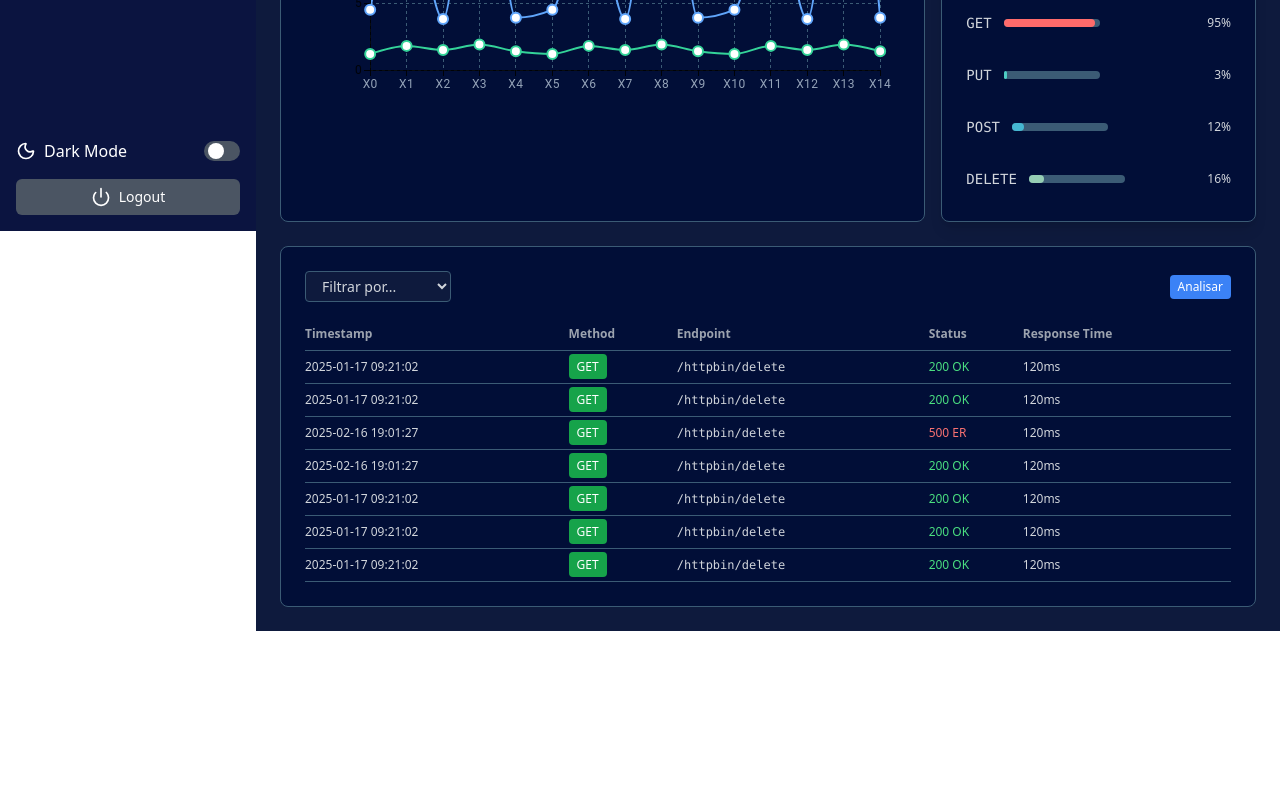
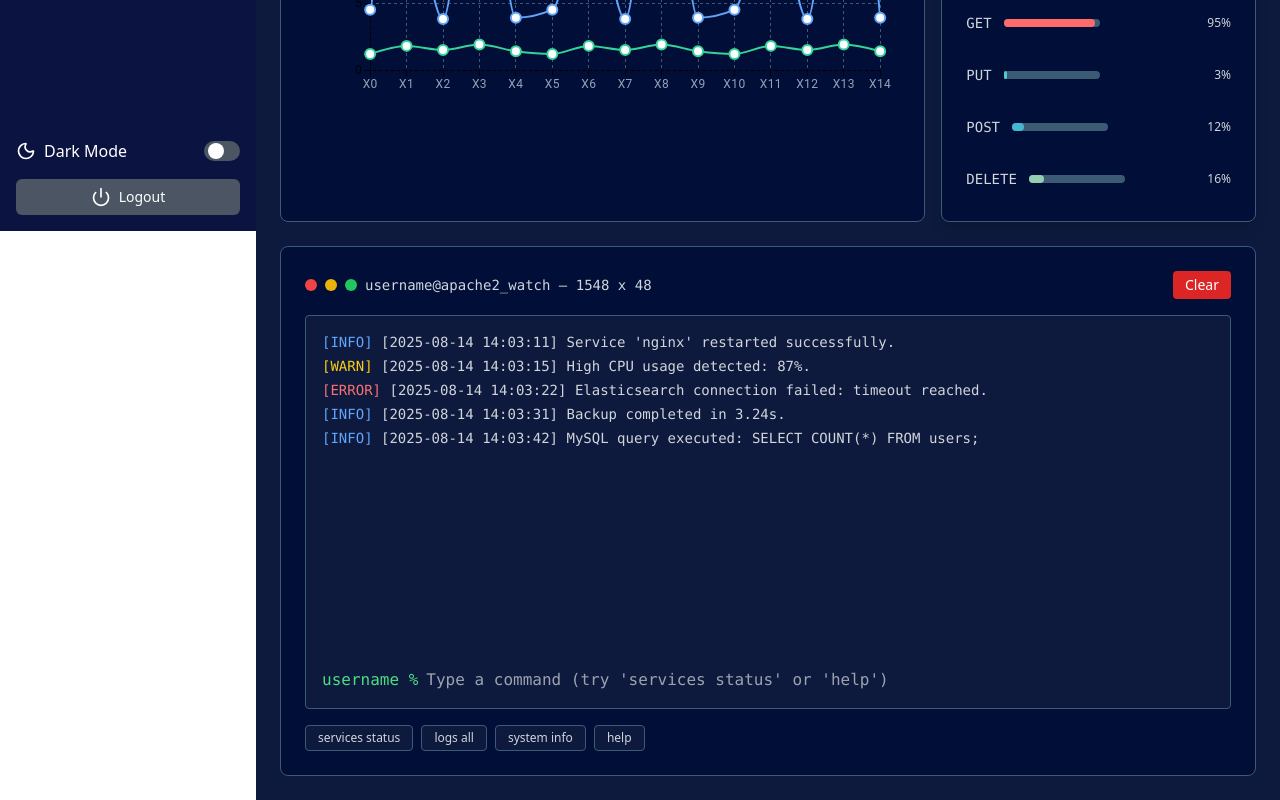
Before and after one commit to infrawatch9-lab/InfraWatch, a React (Vite) app: page /admin/dashboard_api in a window 1280 px wide. Shown: the part 569-1369 px from the top of the page. Before the commit the page ends 1200 px from the top, so only its background shows below. Built offline with nearby package versions, Linux system fonts and the light colour scheme.

Commit message:
Implement code changes to enhance functionality and improve performance

```diff
--- a/src/admin_pages/Dashboards/DashboardAPI.jsx
+++ b/src/admin_pages/Dashboards/DashboardAPI.jsx
@@ -13,6 +13,9 @@ export default function APIDashboard() {
   const [filteredLogs, setFilteredLogs] = useState([]);
   const [filterColumn, setFilterColumn] = useState('all');
   const [filterValue, setFilterValue] = useState('');
+  const [terminalCommand, setTerminalCommand] = useState('');
+  const [terminalOutput, setTerminalOutput] = useState([]);
+  const [terminalHistory, setTerminalHistory] = useState([]);
 
   // Simulated data - replace with real API calls
   useEffect(() => {
@@ -68,6 +71,16 @@ export default function APIDashboard() {
     setMethodData(methods);
     setApiLogs(logs);
     setFilteredLogs(logs);
+
+    // Terminal initial output
+    const initialTerminalOutput = [
+      { type: 'info', text: '[2025-08-14 14:03:11] [INFO] Service \'nginx\' restarted successfully.' },
+      { type: 'warn', text: '[2025-08-14 14:03:15] [WARN] High CPU usage detected: 87%.' },
+      { type: 'error', text: '[2025-08-14 14:03:22] [ERROR] Elasticsearch connection failed: timeout reached.' },
+      { type: 'info', text: '[2025-08-14 14:03:31] [INFO] Backup completed in 3.24s.' },
+      { type: 'info', text: '[2025-08-14 14:03:42] [INFO] MySQL query executed: SELECT COUNT(*) FROM users;' },
+    ];
+    setTerminalOutput(initialTerminalOutput);
   }, [timeFilter]);
 
   // Filtrar logs baseado no filtro selecionado
@@ -109,6 +122,84 @@ export default function APIDashboard() {
       case 'PUT': return 'bg-yellow-600';
       case 'DELETE': return 'bg-red-600';
       default: return 'bg-gray-600';
+    }
+  };
+
+  const handleTerminalCommand = (e) => {
+    if (e.key === 'Enter' && terminalCommand.trim()) {
+      const command = terminalCommand.trim();
+      const timestamp = new Date().toLocaleString();
+
+      // Add command to history
+      const newHistory = [...terminalHistory, command];
+      setTerminalHistory(newHistory);
+
+      // Add command to output
+      const commandOutput = { type: 'command', text: `username % ${command}` };
+
+      // Generate response based on command
+      let response = '';
+      switch (command.toLowerCase()) {
+        case 'services status':
+          response = `+-------------------------+----------+----------+----------+
+| name                    | port     | host     | status   |
++-------------------------+----------+----------+----------+
+| nginx                   | 80       | 127.0.0.1| active   |
+| mysql                   | 3306     | 127.0.0.1| active   |
+| redis                   | 6379     | 127.0.0.1| active   |
+| postgresql              | 5432     | 127.0.0.1| active   |
+| elasticsearch           | 9200     | 127.0.0.1| failed   |
+| docker                  | 2375     | 127.0.0.1| active   |
+| ftp                     | 21       | 127.0.0.1| inactive |
++-------------------------+----------+----------+----------+`;
+          break;
+        case 'logs all':
+          response = `[${timestamp}] [INFO] System monitoring active
+[${timestamp}] [WARN] Disk usage at 78%
+[${timestamp}] [INFO] API endpoint /health responded in 120ms`;
+          break;
+        case 'help':
+          response = `Available commands:
+- services status    Show all services status
+- logs all          Show recent logs
+- clear             Clear terminal
+- system info       Show system information
+- restart <service> Restart a service`;
+          break;
+        case 'clear':
+          setTerminalOutput([]);
+          setTerminalCommand('');
+          return;
+        case 'system info':
+          response = `System Information:
+OS: Ubuntu 20.04 LTS
+CPU: Intel i7-8700K @ 3.70GHz
+Memory: 16GB RAM (8.2GB used)
+Disk: 512GB SSD (389GB free)
+Uptime: 2 days, 14 hours, 23 minutes`;
+          break;
+        default:
+          if (command.startsWith('restart ')) {
+            const service = command.split(' ')[1];
+            response = `[${timestamp}] [INFO] Restarting service '${service}'...
+[${timestamp}] [INFO] Service '${service}' restarted successfully.`;
+          } else {
+            response = `bash: ${command}: command not found. Type 'help' for available commands.`;
+          }
+      }
+
+      const responseOutput = { type: 'output', text: response };
+
+      setTerminalOutput(prev => [...prev, commandOutput, responseOutput]);
+      setTerminalCommand('');
+
+      // Auto scroll to bottom
+      setTimeout(() => {
+        const terminal = document.getElementById('terminal-output');
+        if (terminal) {
+          terminal.scrollTop = terminal.scrollHeight;
+        }
+      }, 100);
     }
   };
 
@@ -386,88 +477,112 @@ export default function APIDashboard() {
           </div>
         </div>
 
-        {/* API Logs Table */}
+        {/* Interactive Terminal */}
         <div className="bg-[#010E37] rounded-lg p-6 mt-6 border border-[#3B5B75]">
           <div className="flex items-center justify-between mb-4">
-            <div className="flex items-center space-x-4">
-              {/* Dropdown para selecionar coluna */}
-              <select
-                className="bg-[#0E1A3D] border border-[#3B5B75] rounded px-3 py-1 text-sm text-gray-300"
-                value={filterColumn}
-                onChange={(e) => setFilterColumn(e.target.value)}
-              >
-                <option value="all">Filtrar por...</option>
-                <option value="method">Method</option>
-                <option value="endpoint">Endpoint</option>
-                <option value="status">Status</option>
-                <option value="timestamp">Timestamp</option>
-                <option value="responseTime">Response Time</option>
-              </select>
-
-              {/* Input para valor do filtro */}
-              {filterColumn !== 'all' && (
-                <input
-                  type="text"
-                  placeholder={`Filtrar por ${filterColumn}...`}
-                  className="bg-[#0E1A3D] border border-[#3B5B75] rounded px-3 py-1 text-sm text-gray-300 placeholder-gray-500"
-                  value={filterValue}
-                  onChange={(e) => setFilterValue(e.target.value)}
-                />
-              )}
-
-              {/* Botão para limpar filtros */}
-              {(filterColumn !== 'all' || filterValue !== '') && (
-                <button
-                  onClick={() => {
-                    setFilterColumn('all');
-                    setFilterValue('');
-                  }}
-                  className="px-3 py-1 bg-red-600 text-white rounded text-sm hover:bg-red-700 transition-colors"
-                >
-                  Limpar
-                </button>
-              )}
+            <div className="flex items-center space-x-2">
+              <div className="flex space-x-2">
+                <div className="w-3 h-3 rounded-full bg-red-500"></div>
+                <div className="w-3 h-3 rounded-full bg-yellow-500"></div>
+                <div className="w-3 h-3 rounded-full bg-green-500"></div>
+              </div>
+              <span className="text-sm font-mono text-gray-300 ml-4">username@apache2_watch — 1548 x 48</span>
             </div>
-
-            <button className="px-2 py-1 bg-blue-500 text-white rounded text-xs hover:bg-blue-600 transition-colors">
-              Analisar
+            <button
+              onClick={() => setTerminalOutput([])}
+              className="px-3 py-1 bg-red-600 text-white rounded text-sm hover:bg-red-700 transition-colors"
+            >
+              Clear
             </button>
           </div>
 
-          <div className="overflow-x-auto">
-            <table className="w-full text-xs">
-              <thead>
-                <tr className="text-gray-400 border-b border-[#3B5B75]">
-                  <th className="text-left py-2">Timestamp</th>
-                  <th className="text-left py-2">Method</th>
-                  <th className="text-left py-2">Endpoint</th>
-                  <th className="text-left py-2">Status</th>
-                  <th className="text-left py-2">Response Time</th>
-                </tr>
-              </thead>
-              <tbody>
-                {filteredLogs.map((log, index) => (
-                  <tr key={index} className="border-b border-[#3B5B75] hover:bg-[#0E1A3D]/50 transition-colors">
-                    <td className="py-2 text-gray-300">{log.timestamp}</td>
-                    <td className="py-2">
-                      <span className={`px-2 py-1 rounded text-xs text-white ${getMethodColor(log.method)}`}>
-                        {log.method}
-                      </span>
-                    </td>
-                    <td className="py-2 text-gray-300 font-mono">{log.endpoint}</td>
-                    <td className={`py-2 ${getStatusColor(log.status)}`}>{log.status}</td>
-                    <td className="py-2 text-gray-300">{log.responseTime}</td>
-                  </tr>
-                ))}
-                {filteredLogs.length === 0 && (
-                  <tr>
-                    <td colSpan="5" className="py-4 text-center text-gray-500">
-                      Nenhum resultado encontrado para o filtro aplicado
-                    </td>
-                  </tr>
-                )}
-              </tbody>
-            </table>
+          <div className="bg-[#0E1A3D] rounded border border-[#3B5B75] p-4">
+            {/* Terminal Output */}
+            <div
+              id="terminal-output"
+              className="h-80 overflow-y-auto font-mono text-sm text-gray-300 mb-4"
+              style={{ scrollbarWidth: 'thin', scrollbarColor: '#3B5B75 transparent' }}
+            >
+              {terminalOutput.map((line, index) => (
+                <div key={index} className="mb-1">
+                  {line.type === 'command' ? (
+                    <div className="text-green-400">{line.text}</div>
+                  ) : line.type === 'info' ? (
+                    <div>
+                      <span className="text-blue-400">[INFO]</span> {line.text.replace(/\[INFO\]/g, '')}
+                    </div>
+                  ) : line.type === 'warn' ? (
+                    <div>
+                      <span className="text-yellow-400">[WARN]</span> {line.text.replace(/\[WARN\]/g, '')}
+                    </div>
+                  ) : line.type === 'error' ? (
+                    <div>
+                      <span className="text-red-400">[ERROR]</span> {line.text.replace(/\[ERROR\]/g, '')}
+                    </div>
+                  ) : (
+                    <pre className="whitespace-pre-wrap text-gray-300">{line.text}</pre>
+                  )}
+                </div>
+              ))}
+            </div>
+
+            {/* Command Input */}
+            <div className="flex items-center space-x-2">
+              <span className="text-green-400 font-mono">username %</span>
+              <input
+                type="text"
+                value={terminalCommand}
+                onChange={(e) => setTerminalCommand(e.target.value)}
+                onKeyPress={handleTerminalCommand}
+                className="flex-1 bg-transparent text-gray-300 font-mono outline-none border-none"
+                placeholder="Type a command (try 'services status' or 'help')"
+                autoFocus
+              />
+            </div>
+          </div>
+
+          {/* Quick Commands */}
+          <div className="mt-4 flex flex-wrap gap-2">
+            <button
+              onClick={() => {
+                setTerminalCommand('services status');
+                const e = { key: 'Enter' };
+                handleTerminalCommand(e);
+              }}
+              className="px-3 py-1 bg-[#0E1A3D] border border-[#3B5B75] text-gray-300 rounded text-xs hover:bg-[#3B5B75] transition-colors"
+            >
+              services status
+            </button>
+            <button
+              onClick={() => {
+                setTerminalCommand('logs all');
+                const e = { key: 'Enter' };
+                handleTerminalCommand(e);
+              }}
+              className="px-3 py-1 bg-[#0E1A3D] border border-[#3B5B75] text-gray-300 rounded text-xs hover:bg-[#3B5B75] transition-colors"
+            >
+              logs all
+            </button>
+            <button
+              onClick={() => {
+                setTerminalCommand('system info');
+                const e = { key: 'Enter' };
+                handleTerminalCommand(e);
+              }}
+              className="px-3 py-1 bg-[#0E1A3D] border border-[#3B5B75] text-gray-300 rounded text-xs hover:bg-[#3B5B75] transition-colors"
+            >
+              system info
+            </button>
+            <button
+              onClick={() => {
+                setTerminalCommand('help');
+                const e = { key: 'Enter' };
+                handleTerminalCommand(e);
+              }}
+              className="px-3 py-1 bg-[#0E1A3D] border border-[#3B5B75] text-gray-300 rounded text-xs hover:bg-[#3B5B75] transition-colors"
+            >
+              help
+            </button>
           </div>
         </div>
       </div>
```
Also changed, not shown: Screenshot from 2025-08-14 12-18-25.png (added).
